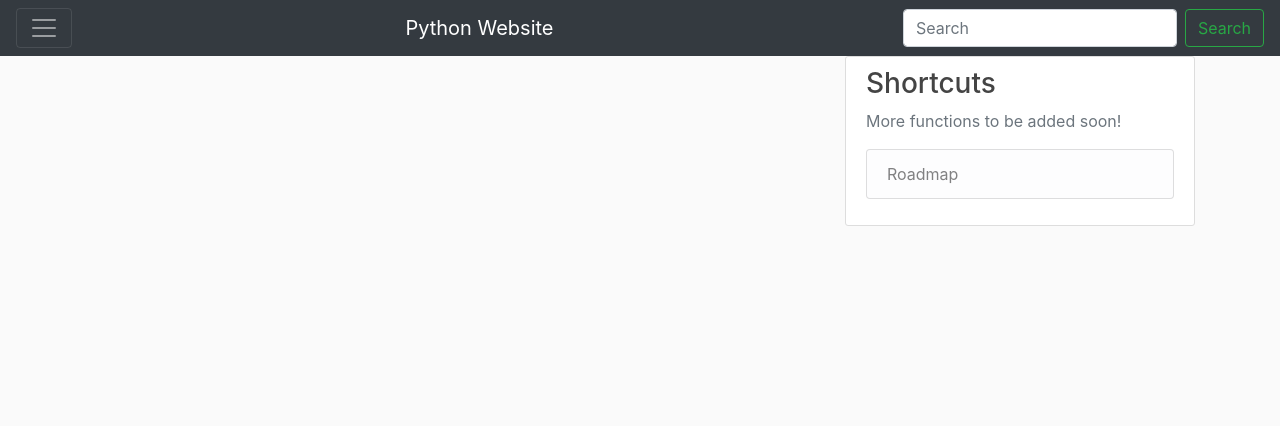
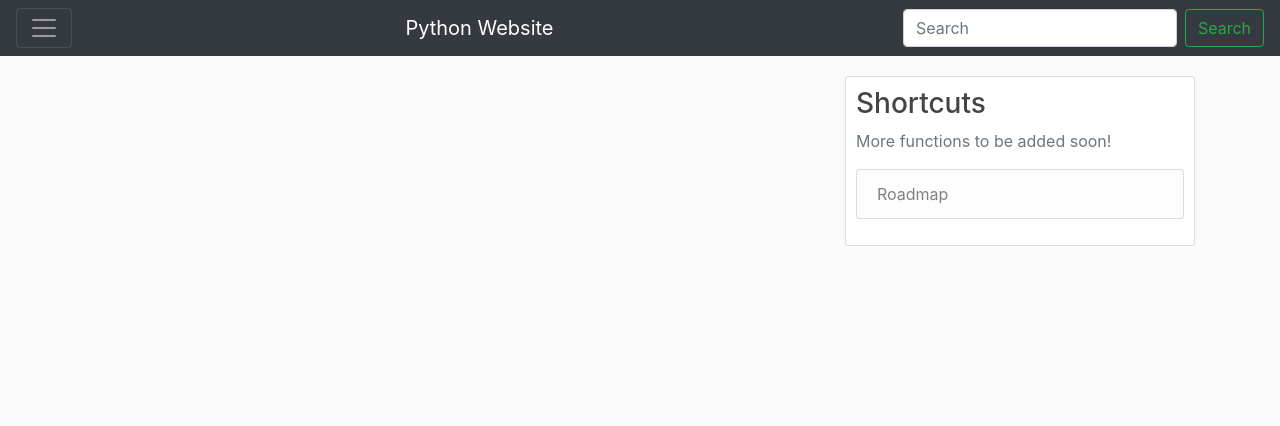
Before and after one commit to Lightning42/flask_coded_website, a Flask app: page /home in a window 1280 px wide. Shown: the top 426 px of the page. Run offline with Flask 2, Linux system fonts and the light colour scheme; data that the repository does not hold is empty; parts of the project's set-up code (start-up, migrations or seed data) failed here and were passed over; some libraries are stand-ins or nearby versions.

Commit message:
Update main.css
Resized content section to fit new posts on home route. Added a sizing for rounded circle (logo).

```diff
--- a/flaskblog/static/main.css
+++ b/flaskblog/static/main.css
@@ -1,3 +1,7 @@
+.header{
+    margin-bottom: 20px;
+}
+
 body {
   background: #fafafa;
   color: #333333;
@@ -26,10 +30,19 @@ h1, h2, h3, h4, h5, h6 {
 
 .content-section {
   background: #ffffff;
-  padding: 10px 20px;
+  padding: 10px 10px;
   border: 1px solid #dddddd;
   border-radius: 3px;
   margin-bottom: 20px;
+}
+
+.rounded-circle {
+    width: 75px;
+    height: 75px;
+}
+
+.media-body {
+  margin-left: 10px;
 }
 
 .article-title {
```
